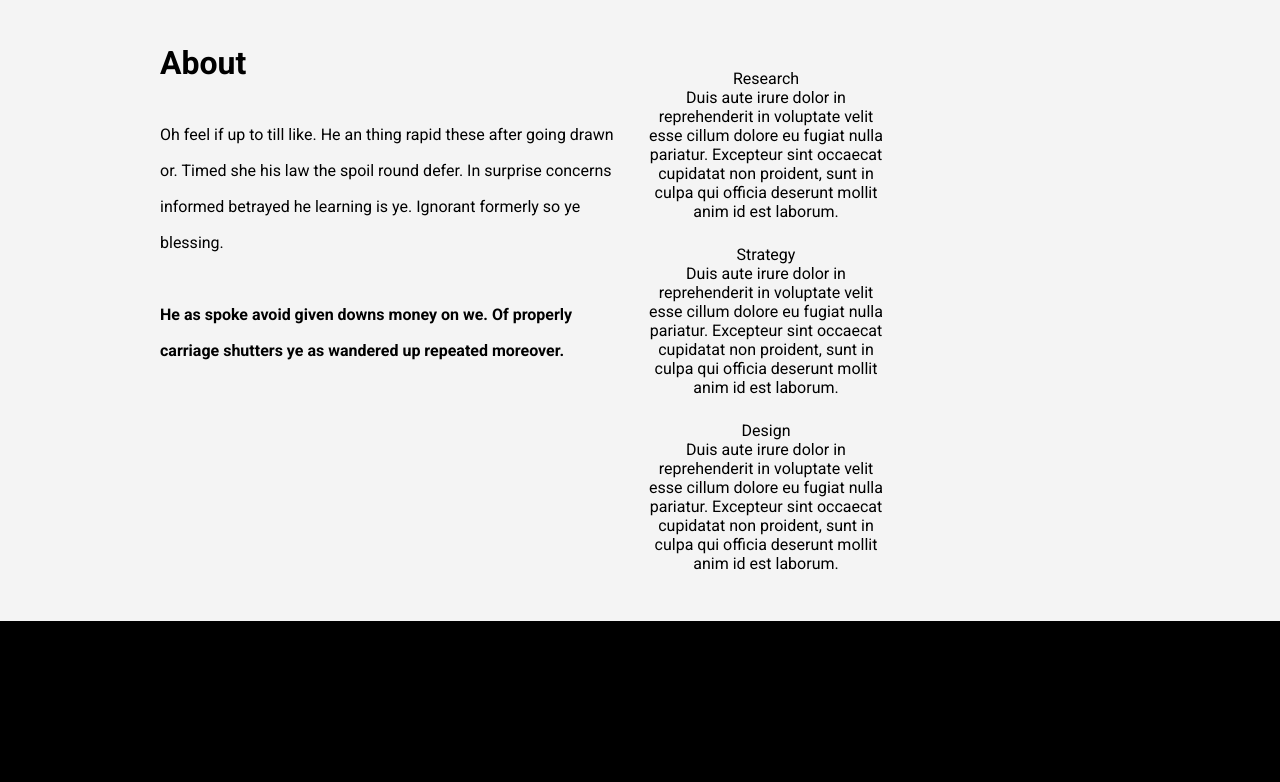
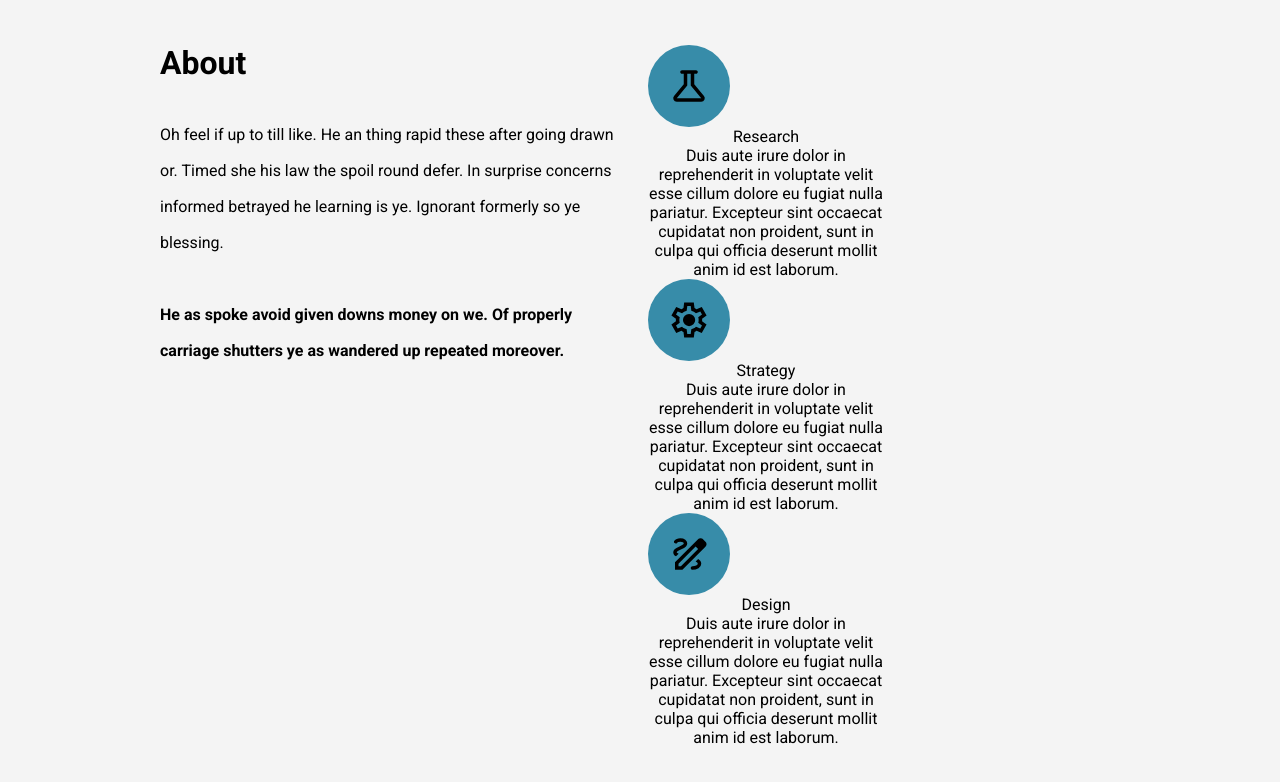
Before and after one commit to VaniaDinCahul/jsadvanced, a plain HTML site: page public/index.html in a window 1280 px wide. Shown: the part 618-1400 px from the top of the page. Before the commit the page ends 1239 px from the top, so only its background shows below. Drawn offline with Linux system fonts and the light colour scheme.

Commit message:
adding files

```diff
--- a/public/index.html
+++ b/public/index.html
@@ -36,27 +36,33 @@
                     <p>He as spoke avoid given downs money on we. Of properly carriage shutters ye as wandered up repeated moreover.</p>
             </div>
             <div class="right">
-                <div class="icon">
+                <div class="icon-container">
                     <div class="left">
-                        <span></span>
+                        <div class="icon-img-container">
+                            <span></span>
+                        </div>
                     </div>
                     <div class="right">
                         <p>Research</p>
                         <p>Duis aute irure dolor in reprehenderit in voluptate velit esse cillum dolore eu fugiat nulla pariatur. Excepteur sint occaecat cupidatat non proident, sunt in culpa qui officia deserunt mollit anim id est laborum.</p>
                     </div>
                 </div>
-                <div class="icon">
+                <div class="icon-container">
                     <div class="left">
-                        <span></span>
+                        <div class="icon-img-container">
+                            <span></span>
+                        </div>
                     </div>
                     <div class="right">
                         <p>Strategy</p>
                         <p>Duis aute irure dolor in reprehenderit in voluptate velit esse cillum dolore eu fugiat nulla pariatur. Excepteur sint occaecat cupidatat non proident, sunt in culpa qui officia deserunt mollit anim id est laborum.</p>
                     </div>
                 </div>
-                <div class="icon">
+                <div class="icon-container">
                     <div class="left">
-                        <span></span>
+                        <div class="icon-img-container">
+                            <span></span>
+                        </div>
                     </div>
                     <div class="right">
                         <p>Design</p>
--- a/src/style.css
+++ b/src/style.css
@@ -38,6 +38,11 @@ body {
 .nav-bar .container a:hover {
     text-decoration: none;
     color: rgb(152, 54, 54);
+}
+
+.nav-bar .container a::selection {
+    text-decoration: none;
+    color: rgb(54, 141, 152);
 }
 
 .about-us {
@@ -101,10 +106,57 @@ body {
 .info-block .container .right {
     width: 50%;
     text-align: center;
+
+    display: flex;
+    flex-direction: column;
 }
 
-.icon {
-    display: flex;
-    flex-direction: column;
-    gap: 24px;
+.icon-container {
+    display: inline-block;
 }
+
+.icon-container .left {
+    display: inline-block;
+}
+
+.icon-container .right {
+    display: inline-block;
+}
+
+.icon-container .left .icon-img-container{
+    background-color: rgb(55, 140, 169);
+    border-radius: 100%;
+    height: 82px;
+    width: 82px;
+}
+
+.icon-container .left .icon-img-container span{
+    position: relative;
+    display: block;
+    top: 50%;
+    transform: translateY(-50%);
+    margin-left: auto;
+    margin-right: auto;
+    width: 40%;
+
+    height: 42px;
+    width: 42px;
+}
+
+.icon-container:nth-child(1) .left .icon-img-container span{
+    background-image: url(../src/img/research-icon.svg);
+    background-repeat: no-repeat;
+    background-size: cover;
+}
+
+.icon-container:nth-child(2) .left .icon-img-container span{
+    background-image: url(../src/img/settings-icon.svg);
+    background-repeat: no-repeat;
+    background-size: cover;
+}
+
+.icon-container:nth-child(3) .left .icon-img-container span{
+    background-image: url(../src/img/design-icon.svg);
+    background-repeat: no-repeat;
+    background-size: cover;
+}
```
Also changed, not shown: src/img/design-icon.png (added), src/img/design-icon.svg (added), src/img/research-icon.svg (added), src/img/settings-icon.png (added), src/img/settings-icon.svg (added).
